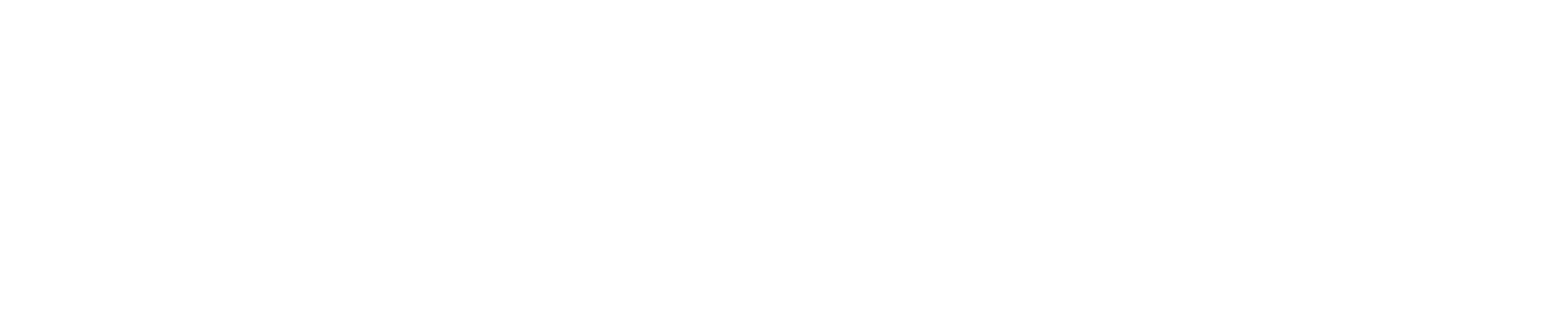
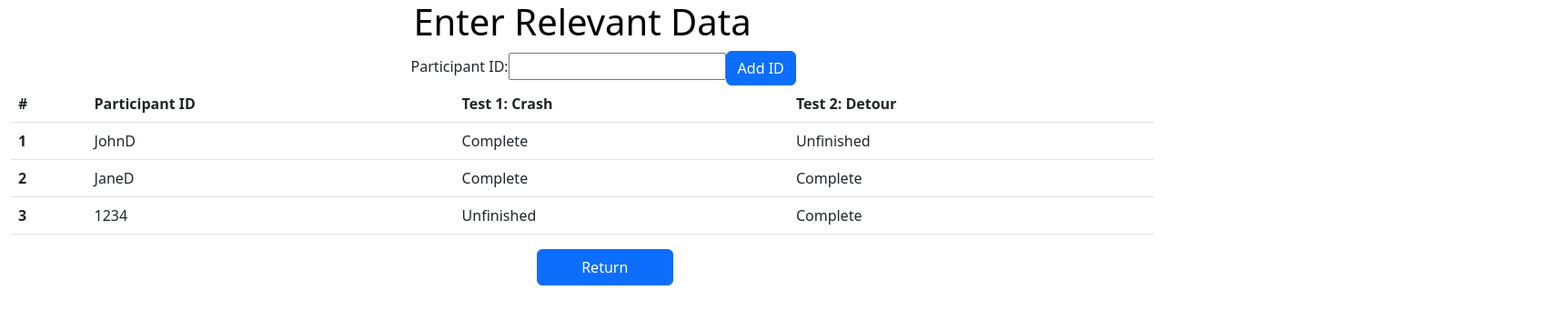
Before and after one commit to winansb/DUA, a React (Create React App) app in the folder dua_client/: page /adminSetup in a window 1280 px wide. Before the commit this address had no page. Shown: the top 352 px of the page at 91% size, 1708 px wide, since content can reach past the window. Built offline with nearby package versions, Linux system fonts and the light colour scheme.

Commit message:
FrontEnd Skeleton
Created basic functionality front end with starting pages created and linked through button interfaces. Created simple visual elements with no interactions programmed.

```diff
--- a/dua_client/src/App.js
+++ b/dua_client/src/App.js
@@ -1,12 +1,21 @@
 import React from "react";
 import { Route, Routes } from "react-router-dom";
-import MainPage from "./components/mainpage";
+import WelcomePage from "./components/welcomePage";
+import WaitingPage from "./components/trialLandingPage";
+import TestSetupPage from "./components/trialSetup";
+import PlaceHolderPage from "./components/placeHolderPage";
+import AdminPage from "./components/adminPage";
 
-const App = () => {
+const App = () =>
+{
 	return (
 		<div>
 			<Routes>
-				<Route exact path="/" element={<MainPage />} />
+				<Route exact path="/" element={<WelcomePage />} />
+				<Route path="/waiting" element={<WaitingPage />} />
+				<Route path="/testingSetup" element={<TestSetupPage />} />
+				<Route path="/placeHolder" element={<PlaceHolderPage />} />
+				<Route path="/adminSetup" element={<AdminPage/>} />
 			</Routes>
 		</div>
 	);
--- /dev/null
+++ b/dua_client/src/components/adminPage.js
@@ -0,0 +1,52 @@
+import React from "react";
+
+import "bootstrap/dist/css/bootstrap.css";
+import "../css/styles.css";
+
+export default function AdminPage () {
+  return(
+      <div className="container-fluid">
+      <h1 className= "waiting" >Enter Relevant Data</h1>
+      <form className="quick-align">
+        <label >
+          Participant ID:
+          <input type="text" name ="I.D" />
+          <button className="btn btn-primary" >Add ID</button>
+        </label>
+      </form>
+      <table class="table">
+        <thead>
+          <tr>
+            <th scope="col">#</th>
+            <th scope="col">Participant ID</th>
+            <th scope="col">Test 1: Crash</th>
+            <th scope="col">Test 2: Detour</th>
+          </tr>
+        </thead>
+        <tbody>
+          <tr>
+            <th scope="row">1</th>
+            <td>JohnD</td>
+            <td>Complete</td>
+            <td>Unfinished</td>
+          </tr>
+          <tr>
+            <th scope="row">2</th>
+            <td>JaneD</td>
+            <td>Complete</td>
+            <td>Complete</td>
+          </tr>
+          <tr>
+            <th scope="row">3</th>
+            <td>1234</td>
+            <td>Unfinished</td>
+            <td>Complete</td>
+          </tr>
+        </tbody>
+      </table>
+      <a href="/">
+        <button className="btn btn-primary dua-btn" >Return</button>{' '}
+      </a>
+      </div>
+    )
+}
--- a/dua_client/src/components/mainpage.js
+++ /dev/null
@@ -1,14 +0,0 @@
-import React from "react";
-
-// bootstrap css import
-import "bootstrap/dist/css/bootstrap.css";
-import "../css/styles.css";
-
-export default function MainPage() {
-	return (
-		<div className="container-fluid">
-			<h1 className= "test" >Hello DUA!</h1>
-			<button className="btn btn-primary">Test</button>{' '}
-		</div>
-	);
-}
--- /dev/null
+++ b/dua_client/src/components/placeHolderPage.js
@@ -0,0 +1,15 @@
+import React from "react";
+
+import "bootstrap/dist/css/bootstrap.css";
+import "../css/styles.css";
+
+export default function PlaceHolderPage () {
+  return(
+      <div className="container-fluid">
+      <h1 className= "header" >Will be added in later updates</h1>
+      <a href="/">
+        <button className="btn btn-primary dua-btn" >Return</button>{' '}
+      </a>
+      </div>
+    )
+}
--- /dev/null
+++ b/dua_client/src/components/trialLandingPage.js
@@ -0,0 +1,15 @@
+import React from "react";
+
+import "bootstrap/dist/css/bootstrap.css";
+import "../css/styles.css";
+
+export default function WaitingPage () {
+  return(
+      <div className="container-fluid">
+      <h1 className= "waiting" >Please wait while we get your test ready</h1>
+      <a href="/">
+        <button className="btn btn-primary dua-btn" >Return</button>{' '}
+      </a>
+      </div>
+    )
+}
--- /dev/null
+++ b/dua_client/src/components/trialSetup.js
@@ -0,0 +1,25 @@
+//This page is what the participants in the study will interact with during
+//a trial
+
+
+import React from "react";
+
+import "bootstrap/dist/css/bootstrap.css";
+import "../css/styles.css";
+
+export default function TestSetupPage () {
+  return(
+      <div className="container-fluid dua-setup">
+      <h1 className= "header" >Trial Setup</h1>
+      <a href="/waiting">
+        <button className="btn btn-primary dua-btn" >Participant Page</button>{' '}
+      </a>
+      <a href="/adminSetup">
+        <button className="btn btn-primary dua-btn" >Admin Page</button>{' '}
+      </a>
+      <a href="/">
+        <button className="btn btn-primary dua-btn" >Return</button>{' '}
+      </a>
+      </div>
+    )
+}
--- /dev/null
+++ b/dua_client/src/components/welcomePage.js
@@ -0,0 +1,36 @@
+import React from "react";
+
+// bootstrap css import
+import "bootstrap/dist/css/bootstrap.css";
+import "../css/styles.css";
+
+export default function WelcomePage() {
+	return (
+		<div className="container-fluid dua-general">
+			<h1 className= "header" >Welcome</h1>
+
+			<a href="/testingSetup">
+				<button className="btn btn-primary dua-btn" >Start New Trial</button>{' '}
+			</a>
+
+			<div>
+				<a href="/placeHolder">
+					<button className="btn btn-primary dua-btn" >View Data</button>{' '}
+				</a>
+			</div>
+
+			<div>
+				<a href="/placeHolder">
+					<button className="btn btn-primary dua-btn" >Edit Test</button>{' '}
+				</a>
+			</div>
+
+			<div>
+				<a href="/placeHolder">
+					<button className="btn btn-primary dua-btn" >Upload</button>{' '}
+				</a>
+			</div>
+
+		</div>
+	);
+}
--- a/dua_client/src/css/styles.css
+++ b/dua_client/src/css/styles.css
@@ -1,3 +1,30 @@
-.test {
-  color:  aqua;
+.header {
+  color:  black;
+  text-align: center;
+
 }
+
+.waiting {
+  color: black;
+  text-align: center;
+}
+
+.dua-btn {
+  width: 150px;
+  height: 40px;
+  position: relative;
+  left: 46%
+}
+.quick-align{
+  position: relative;
+  left: 35%
+}
+.dua-general {
+  display: grid;
+  grid-auto-rows: 25%
+}
+.dua-setup {
+  display: grid;
+  grid-auto-rows: 30%
+
+}
```
